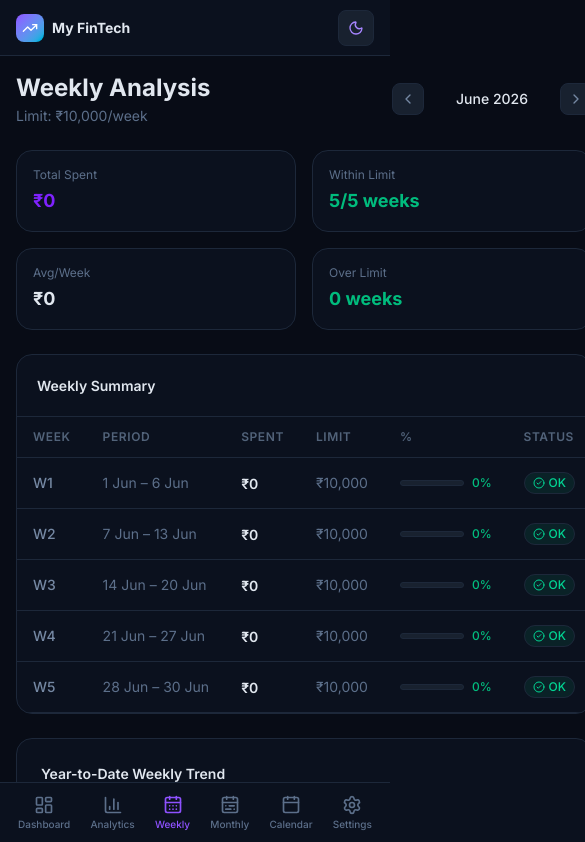
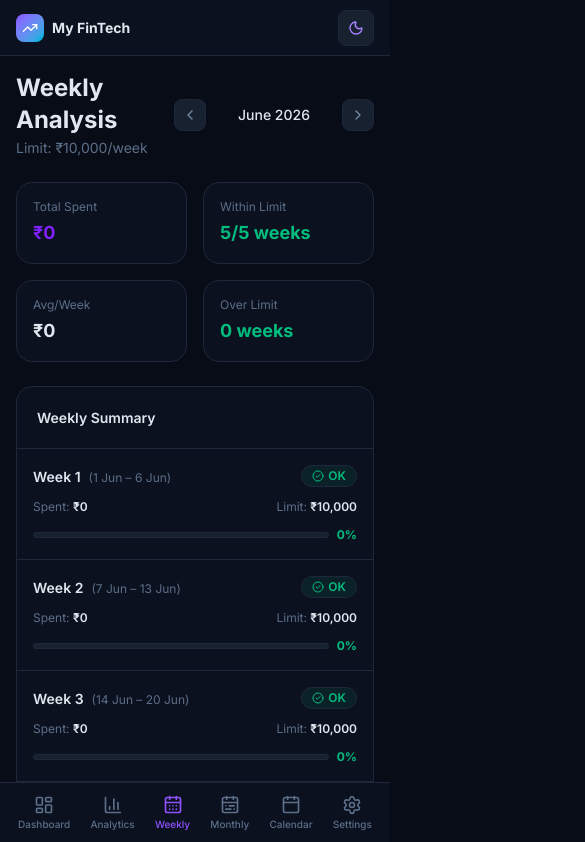
Before and after one commit to imvikramjagtap/finvik, a React (Vite) app: page /weekly in a window 390 px wide. Shown: the top 842 px of the page, 585 px wide, since content can reach past the window. Built offline with nearby package versions, Linux system fonts and the light colour scheme.

Commit message:
feat: implement private mode with data masking and UI toggle in app store and navigation

```diff
--- a/src/components/Navigation.tsx
+++ b/src/components/Navigation.tsx
@@ -51,9 +51,9 @@ export function Sidebar() {
             end={path === '/'}
             className={({ isActive }) =>
               cn(
-                'flex items-center gap-3 px-3 py-2.5 rounded-lg text-sm font-medium transition-all duration-200 group border border-transparent',
+                'flex items-center gap-3 px-3 py-2.5 rounded-lg text-sm font-medium transition-all duration-200 group border-none',
                 isActive
-                  ? 'bg-violet-500/10 text-violet-400 dark:text-violet-300 border-violet-500/20'
+                  ? 'bg-violet-500/10 text-violet-600 dark:text-violet-300'
                   : 'text-[hsl(215,20%,55%)] hover:bg-app-muted hover:text-app-fg'
               )
             }
--- a/src/pages/Calendar/index.tsx
+++ b/src/pages/Calendar/index.tsx
@@ -100,7 +100,7 @@ export default function Calendar() {
       <div className="grid grid-cols-3 gap-4 animate-fade-in">
         <div className="rounded-2xl p-4 border border-app-border bg-app-card">
           <p className="text-xs text-[hsl(215,20%,45%)] mb-1">Total Spent ({year})</p>
-          <p className="text-lg font-bold text-violet-400">{formatCurrency(totalSpent)}</p>
+          <p className="text-lg font-bold text-violet-600 dark:text-violet-400">{formatCurrency(totalSpent)}</p>
         </div>
         <div className="rounded-2xl p-4 border border-app-border bg-app-card">
           <p className="text-xs text-[hsl(215,20%,45%)] mb-1">Active Days</p>
@@ -108,7 +108,7 @@ export default function Calendar() {
         </div>
         <div className="rounded-2xl p-4 border border-app-border bg-app-card">
           <p className="text-xs text-[hsl(215,20%,45%)] mb-1">Highest Day</p>
-          <p className="text-lg font-bold text-amber-400">{formatCurrency(maxDay.amount)}</p>
+          <p className="text-lg font-bold text-amber-600 dark:text-amber-400">{formatCurrency(maxDay.amount)}</p>
           {maxDay.date && <p className="text-xs text-[hsl(215,20%,35%)] mt-0.5">{maxDay.date}</p>}
         </div>
       </div>
--- a/src/pages/Dashboard/index.tsx
+++ b/src/pages/Dashboard/index.tsx
@@ -226,8 +226,9 @@ export default function Dashboard() {
           )}
         </div>
 
-        {/* Transaction Table */}
-        <div className="overflow-x-auto">
+        {/* Transaction Table / List */}
+        {/* Desktop View */}
+        <div className="hidden md:block overflow-x-auto">
           <table className="w-full">
             <thead>
               <tr className="border-b border-app-border bg-app-muted/30">
@@ -287,6 +288,62 @@ export default function Dashboard() {
             </tbody>
           </table>
         </div>
+
+        {/* Mobile View */}
+        <div className="block md:hidden divide-y divide-app-border px-5 pb-4">
+          {filteredExpenses.length === 0 ? (
+            <div className="py-8 text-center text-[hsl(215,20%,35%)] text-sm">
+              No transactions found.
+            </div>
+          ) : (
+            filteredExpenses.map(exp => {
+              const cat = catMap.get(exp.categoryId);
+              const pm = pmMap.get(exp.paymentModeId);
+              const budgetType = cat?.budgetType ?? 'Want';
+              return (
+                <div key={exp.id} className="py-4 flex items-center justify-between gap-4">
+                  <div className="flex items-center gap-3 min-w-0">
+                    <div className={cn(
+                      'w-10 h-10 rounded-xl flex items-center justify-center text-base flex-shrink-0',
+                      budgetType === 'Need' ? 'bg-sky-500/10 text-sky-400' : budgetType === 'Saving' ? 'bg-emerald-500/10 text-emerald-400' : 'bg-amber-500/10 text-amber-400'
+                    )}>
+                      {budgetType === 'Need' ? '🏠' : budgetType === 'Saving' ? '💰' : '✨'}
+                    </div>
+                    <div className="min-w-0">
+                      <p className="text-sm font-semibold text-app-fg truncate">{exp.description}</p>
+                      <p className="text-xs text-[hsl(215,20%,45%)] mt-0.5">
+                        {formatDate(exp.date)} · {cat?.name} · {pm?.name}
+                      </p>
+                      {exp.notes && (
+                        <p className="text-[10px] text-[hsl(215,20%,35%)] italic mt-1 bg-app-muted/50 px-2 py-0.5 rounded border border-app-border/10 inline-block truncate max-w-full">
+                          {exp.notes}
+                        </p>
+                      )}
+                    </div>
+                  </div>
+                  <div className="flex flex-col items-end gap-2 flex-shrink-0">
+                    <span className={cn('text-sm font-bold', typeColors[budgetType])}>
+                      {formatCurrency(exp.amount)}
+                    </span>
+                    <div className="flex items-center gap-1.5">
+                      <button onClick={() => handleEdit(exp)}
+                        className="w-7 h-7 rounded-lg bg-app-muted flex items-center justify-center text-app-fg border border-app-border hover:bg-violet-500/20 hover:text-violet-400 transition-all">
+                        <Edit2 className="w-3.5 h-3.5" />
+                      </button>
+                      <button onClick={() => handleDelete(exp.id)}
+                        className={cn('w-7 h-7 rounded-lg flex items-center justify-center transition-all text-app-fg',
+                          confirmDelete === exp.id
+                            ? 'bg-red-500/20 text-red-400 border border-red-500/30 animate-pulse'
+                            : 'bg-app-muted border border-app-border hover:bg-red-500/20 hover:text-red-400')}>
+                        <Trash2 className="w-3.5 h-3.5" />
+                      </button>
+                    </div>
+                  </div>
+                </div>
+              );
+            })
+          )}
+        </div>
       </div>
 
       {/* Dialog for Edit */}
--- a/src/pages/Weekly/index.tsx
+++ b/src/pages/Weekly/index.tsx
@@ -77,7 +77,8 @@ export default function Weekly() {
         <div className="p-5 border-b border-app-border">
           <h2 className="font-semibold text-app-fg">Weekly Summary</h2>
         </div>
-        <div className="overflow-x-auto">
+        {/* Desktop View */}
+        <div className="hidden md:block overflow-x-auto">
           <table className="w-full">
             <thead>
               <tr className="border-b border-app-border">
@@ -119,6 +120,41 @@ export default function Weekly() {
             </tbody>
           </table>
         </div>
+
+        {/* Mobile View */}
+        <div className="block md:hidden divide-y divide-app-border">
+          {weeklySummaries.length === 0 ? (
+            <p className="px-4 py-8 text-center text-[hsl(215,20%,35%)] text-sm">No data for this month</p>
+          ) : (
+            weeklySummaries.map(w => (
+              <div key={w.week} className="p-4 flex flex-col gap-3">
+                <div className="flex justify-between items-center">
+                  <div>
+                    <span className="text-sm font-semibold text-app-fg">Week {w.week}</span>
+                    <span className="text-xs text-[hsl(215,20%,45%)] ml-2">({w.label})</span>
+                  </div>
+                  <span className={cn('inline-flex items-center gap-1 px-2.5 py-0.5 rounded-full text-xs font-semibold border',
+                    w.isOverspent
+                      ? 'bg-red-500/10 text-red-500 dark:text-red-400 border-red-500/20'
+                      : 'bg-emerald-500/10 text-emerald-500 dark:text-emerald-400 border-emerald-500/20')}>
+                    {w.isOverspent ? <AlertTriangle className="w-3 h-3" /> : <CheckCircle2 className="w-3 h-3" />}
+                    {w.isOverspent ? 'Over' : 'OK'}
+                  </span>
+                </div>
+                <div className="flex justify-between items-center text-xs">
+                  <span className="text-[hsl(215,20%,45%)]">Spent: <span className={cn('font-semibold', w.isOverspent ? 'text-red-500 dark:text-red-400' : 'text-app-fg')}>{formatCurrency(w.spent)}</span></span>
+                  <span className="text-[hsl(215,20%,45%)]">Limit: <span className="font-semibold text-app-fg">{formatCurrency(w.limit)}</span></span>
+                </div>
+                <div className="flex items-center gap-2">
+                  <div className="flex-1 bg-app-muted border border-app-border/10 rounded-full h-1.5 overflow-hidden">
+                    <div className="h-1.5 rounded-full transition-all" style={{ width: `${Math.min(w.percentage, 100)}%`, backgroundColor: w.isOverspent ? '#ef4444' : '#10b981' }} />
+                  </div>
+                  <span className={cn('text-xs font-bold', w.isOverspent ? 'text-red-500 dark:text-red-400' : 'text-emerald-500 dark:text-emerald-400')}>{w.percentage.toFixed(0)}%</span>
+                </div>
+              </div>
+            ))
+          )}
+        </div>
       </div>
 
       {/* Weekly Trend Chart */}
```
